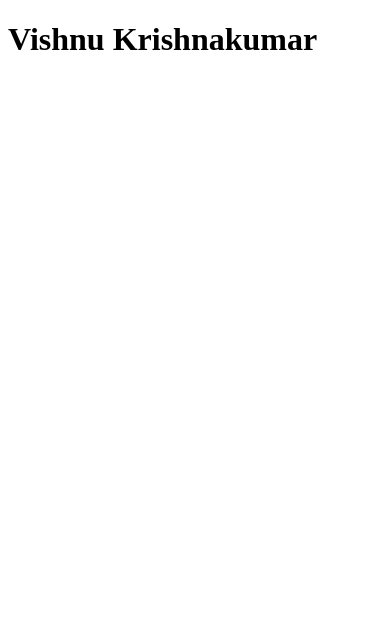
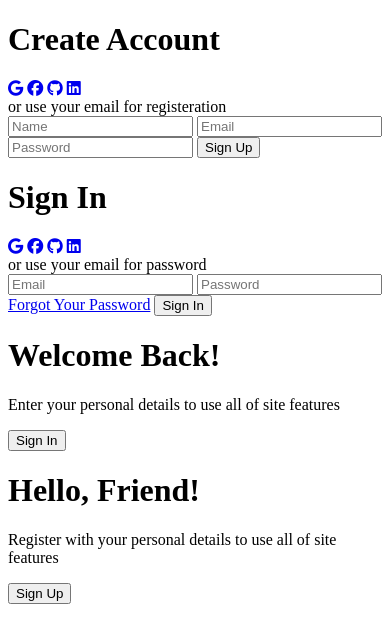
Before and after one commit to vishnukkrishna/Modern-Login-Page-Django, a Django app: page / in a window 390 px wide. Shown: the top 643 px of the page. Run offline with Django 5.2, Linux system fonts and the light colour scheme.

Commit message:
feat: Create modern login page component
- Implement a responsive and visually appealing login page
- Include sign-up and sign-in forms with social media icons
- Provide options for user registration using email or social accounts
- Add password recovery link in the sign-in form
- Implement toggle functionality for switching between sign-up and sign-in views
- Utilize Font Awesome icons for a polished appearance

This commit introduces a new component for a modern and user-friendly login page.

```diff
--- a/templates/index.html
+++ b/templates/index.html
@@ -1,3 +1,4 @@
+{% load static %}
 <!DOCTYPE html>
 <html lang="en">
   <head>
@@ -7,11 +8,61 @@
       rel="stylesheet"
       href="https://cdnjs.cloudflare.com/ajax/libs/font-awesome/6.5.1/css/all.min.css"
     />
-    <link rel="stylesheet" href="style.css" />
+    <link rel="stylesheet" type="text/css" href="{% static "style.css" %}" />
     <title>Modern Login Page</title>
   </head>
   <body>
-    <h1>Vishnu Krishnakumar</h1>
-    <script src="script.js"></script>
+    <div class="container" id="container">
+      <!-- Sign Up -->
+      <div class="form-container sign-up">
+        <form action="">
+          <h1>Create Account</h1>
+          <div class="social-icons">
+            <a href="#"><i class="fa-brands fa-google"></i></a>
+            <a href="#"><i class="fa-brands fa-facebook"></i></a>
+            <a href="#"><i class="fa-brands fa-github"></i></a>
+            <a href="#"><i class="fa-brands fa-linkedin"></i></a>
+          </div>
+          <span>or use your email for registeration</span>
+          <input type="text" placeholder="Name">
+          <input type="email" placeholder="Email">
+          <input type="password" placeholder="Password">
+          <button>Sign Up</button>
+        </form>
+      </div>
+      <!-- Sign In -->
+      <div class="form-container sign-in">
+        <form action="">
+          <h1>Sign In</h1>
+          <div class="social-icons">
+            <a href="#"><i class="fa-brands fa-google"></i></a>
+            <a href="#"><i class="fa-brands fa-facebook"></i></a>
+            <a href="#"><i class="fa-brands fa-github"></i></a>
+            <a href="#"><i class="fa-brands fa-linkedin"></i></a>
+          </div>
+          <span>or use your email for password</span>
+          <input type="email" placeholder="Email">
+          <input type="password" placeholder="Password">
+          <a href="#">Forgot Your Password</a>
+          <button>Sign In</button>
+        </form>
+      </div>
+      <div class="toggle-container">
+        <div class="toggle">
+          <div class="toggle-panel toggle-left">
+            <h1>Welcome Back!</h1>
+            <p>Enter your personal details to use all of site features</p>
+            <button class="hidden" id="login">Sign In</button>
+          </div>
+          <div class="toggle-panel toggle-right">
+            <h1>Hello, Friend!</h1>
+            <p>Register with your personal details to use all of site features</p>
+            <button class="hidden" id="register">Sign Up</button>
+          </div>
+        </div>
+      </div>
+    </div>
+
+    <script src="{% static "script.js" %}"></script>
   </body>
 </html>
```
